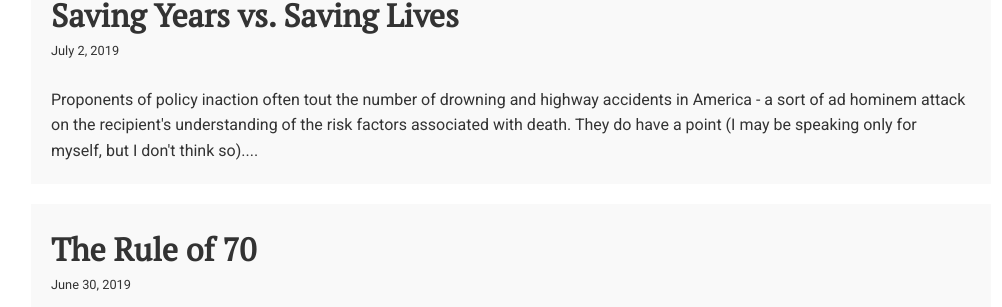
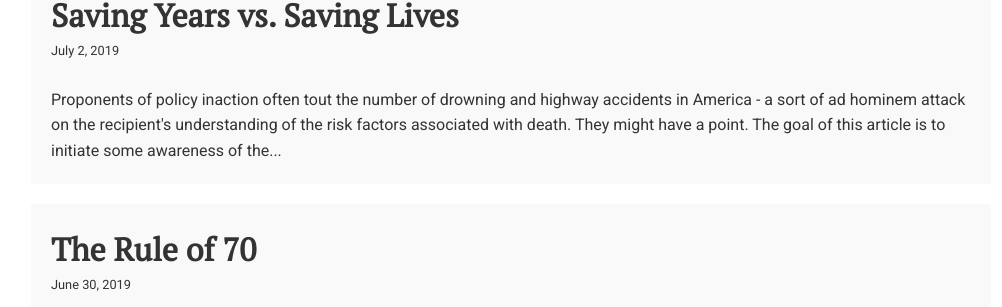
Before and after one commit to datainteractive/datainteractive.github.io, a Jekyll site: the page built from index.html, in a window 1280 px wide. Shown: the part 148-455 px from the top of the page, without its empty margins (129-1131 px from the left). Built offline with Jekyll 4.4.1, drawn with Linux system fonts in a browser that asks for light colours; comment, search, counter and statistics services are not loaded.

Commit message:
Update 2019-07-02-saving-years-vs-saving-lives.html

```diff
--- a/_posts/2019-07-02-saving-years-vs-saving-lives.html
+++ b/_posts/2019-07-02-saving-years-vs-saving-lives.html
@@ -9,7 +9,7 @@ Proponents of policy inaction often tout the number of drowning and highway acci
 </p>
 
 <p>
-They do have a point (I may be speaking only for myself, but I don't think so). The goal of this article is to initiate some awareness of the data. (This isn't a post about gun control - unless the data leads me there.)
+They might have a point. The goal of this article is to initiate some awareness of the data. (This isn't a post about gun control - unless the data leads me there.)
 </p>
 
 <p>
```
